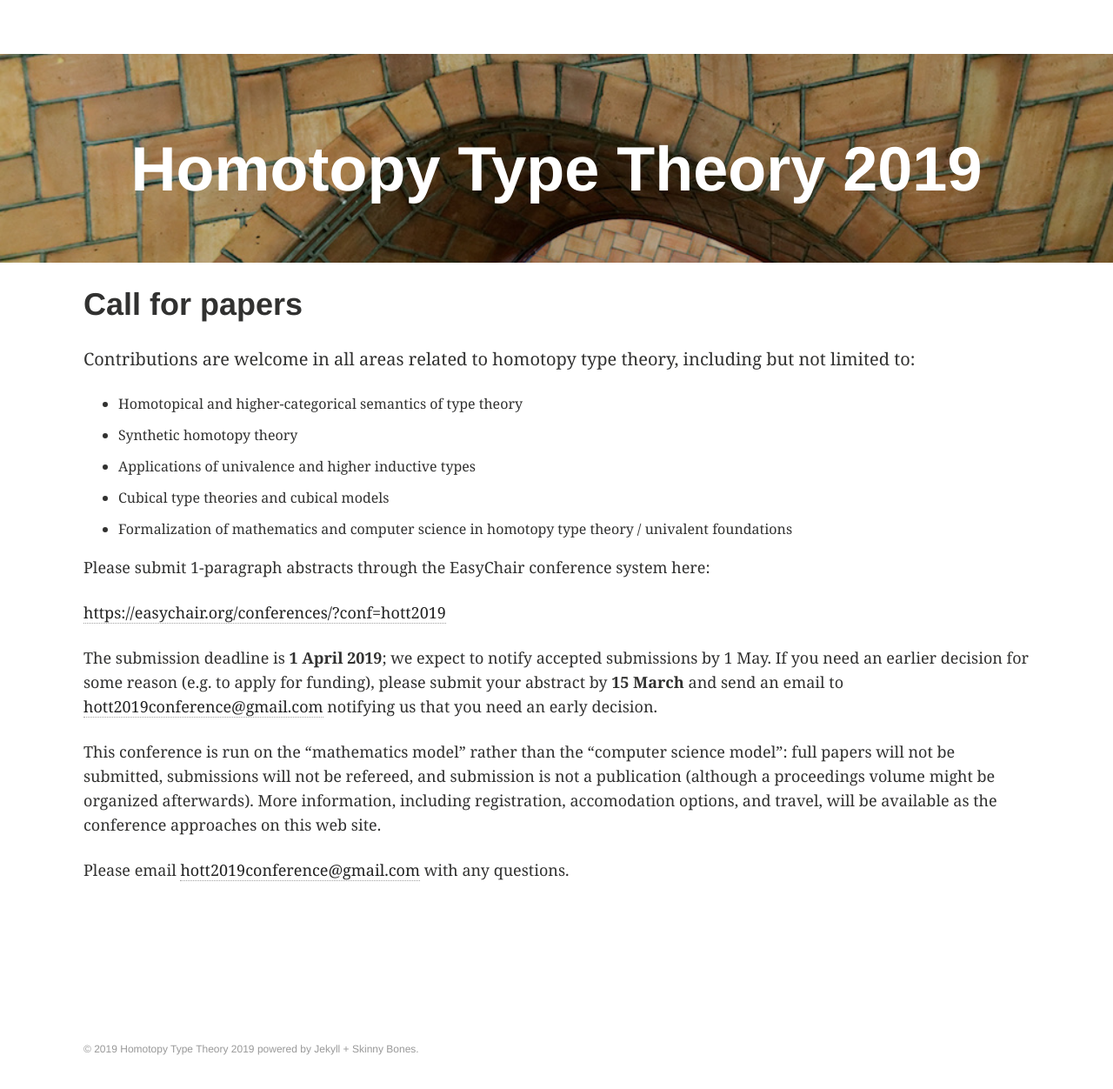
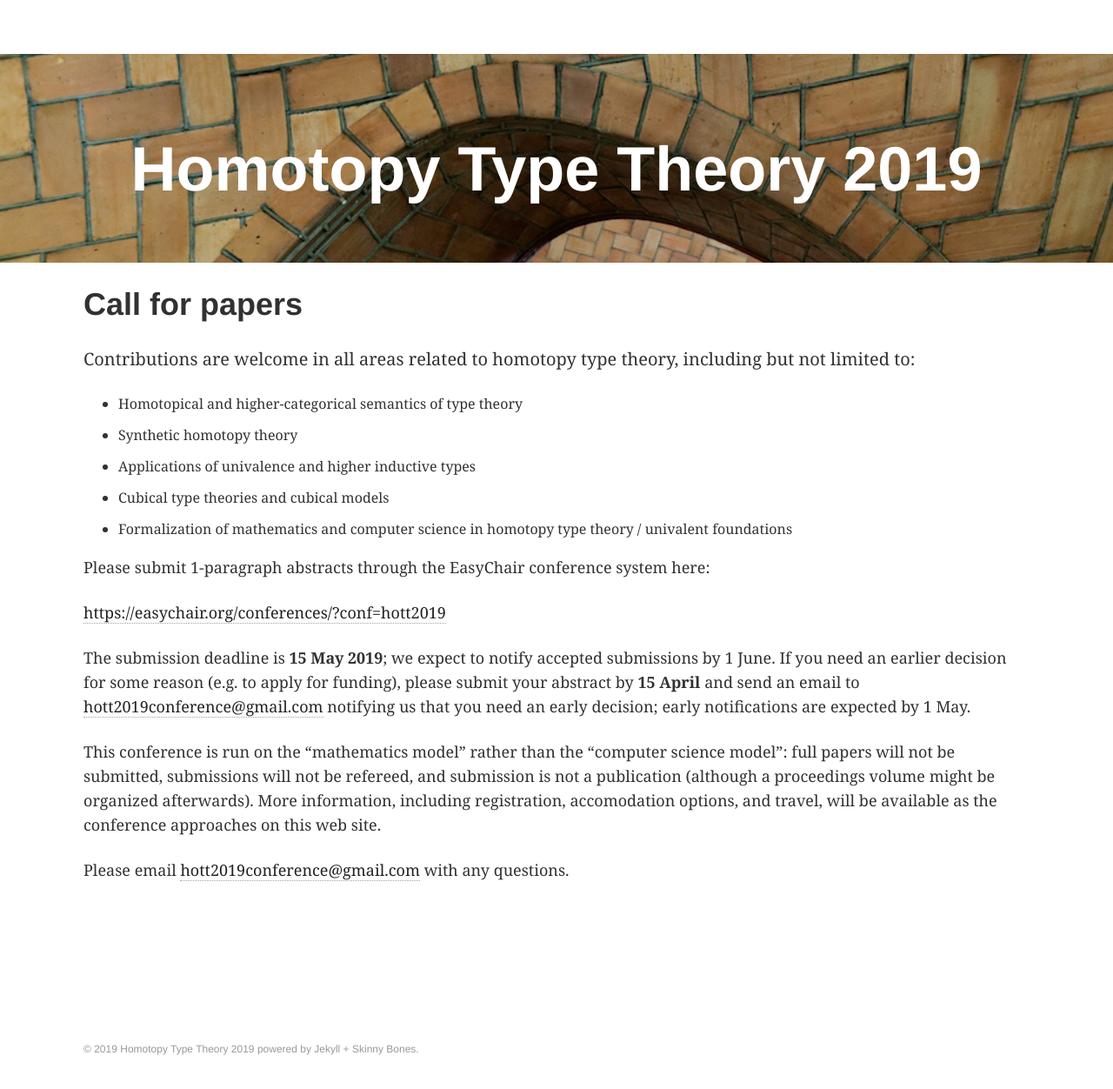
Before and after one commit to HoTT/HoTT-2019, a Jekyll site: the page built from call-for-papers.md, in a window 1280 px wide, cut to the strip 130-1422 px from the top of the page. Shown: the top 1252 px of the strip at 87% size. Built offline with Jekyll 4.4.1, drawn with Linux system fonts in a browser that asks for light colours.

Commit message:
extend dates again

```diff
--- a/call-for-papers.md
+++ b/call-for-papers.md
@@ -18,11 +18,11 @@ conference system here:
 
 [https://easychair.org/conferences/?conf=hott2019](https://easychair.org/conferences/?conf=hott2019)
 
-The submission deadline is **1 April 2019**; we expect to notify accepted
-submissions by 1 May.  If you need an earlier decision for some reason
-(e.g. to apply for funding), please submit your abstract by **15 March**
+The submission deadline is **15 May 2019**; we expect to notify accepted
+submissions by 1 June.  If you need an earlier decision for some reason
+(e.g. to apply for funding), please submit your abstract by **15 April**
 and send an email to [hott2019conference@gmail.com](mailto:hott2019conference@gmail.com)
-notifying us that you need an early decision.
+notifying us that you need an early decision; early notifications are expected by 1 May.
 
 This conference is run on the "mathematics model" rather than the
 "computer science model": full papers will not be submitted,
```
